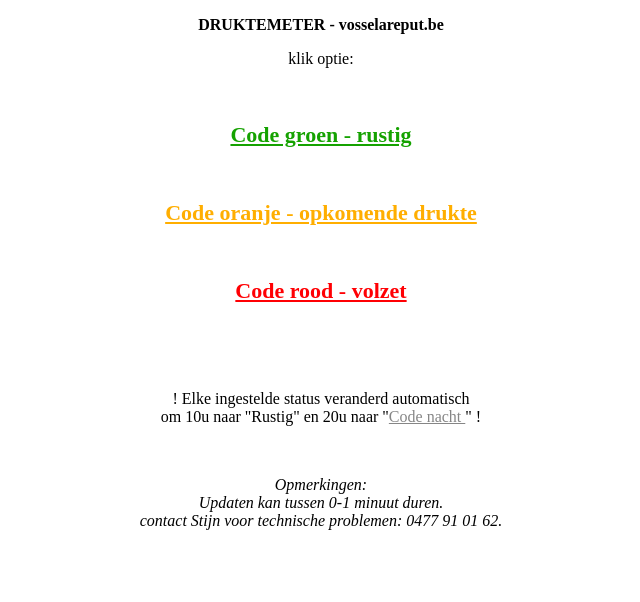
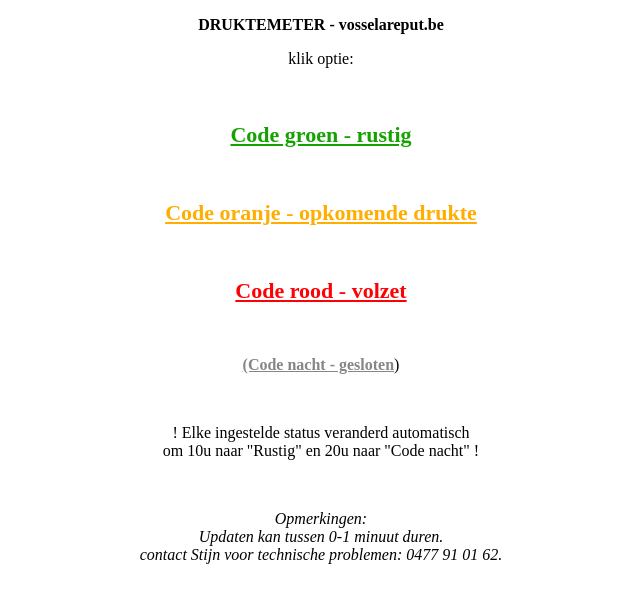
Before and after one commit to ef1ez87v1ze9/a51r7ezg974e35t9w2x56, a plain HTML site: page index.html in a window 1280 px wide. Shown: the whole page, without its empty margins (319-959 px from the left). Drawn offline with Linux system fonts and the light colour scheme.

Commit message:
Update index.html

```diff
--- a/index.html
+++ b/index.html
@@ -21,10 +21,13 @@
   <br>
   </span>
   </p>
-  <br>
-  <br>
-  <br>
-	<p>! Elke ingestelde status veranderd automatisch <br> om 10u naar "Rustig" en 20u naar "<a href="https://hook.integromat.com/u1uj482qjpto51ddfzw17udo9il16jz0" style="color: #868686">Code nacht </a>" !<br></p>
+  <p><br>
+    <br>
+  <a href="https://hook.integromat.com/u1uj482qjpto51ddfzw17udo9il16jz0" style="color: #868686"><strong>(Code nacht - gesloten</strong></a>)</p>
+  <p>&nbsp;</p>
+  <p>! Elke ingestelde status veranderd automatisch <br>
+  om 10u naar "Rustig" en 20u naar "Code nacht" !<br>
+</p>
 <br>
 <p><em>Opmerkingen:<br> Updaten kan tussen 0-1 minuut duren.
 <br>contact Stijn voor technische problemen: 0477 91 01 62.<br> </em></p>
```
